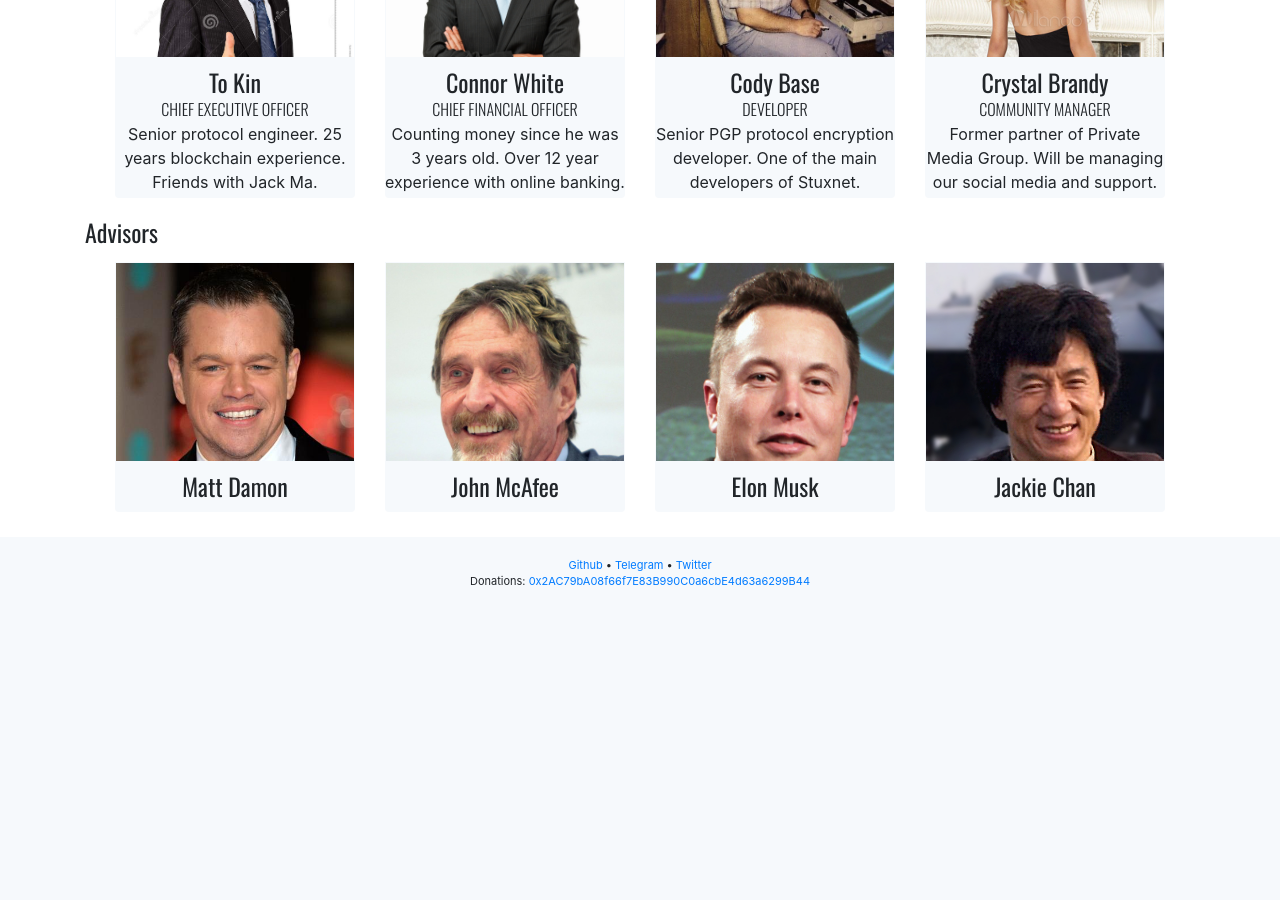
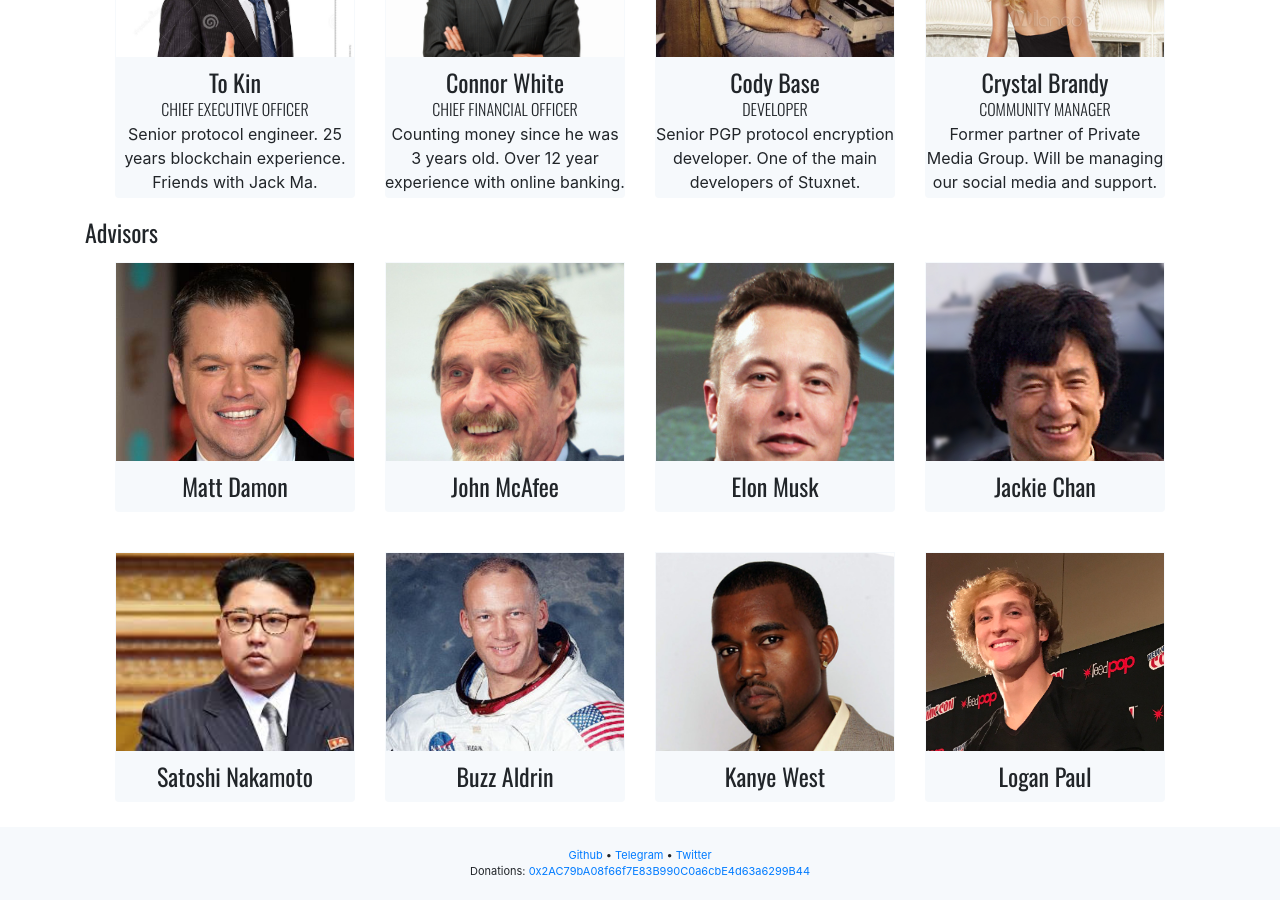
Before and after one commit to junhuac/RektICO, a Jekyll site: the page built from index.md, in a window 1280 px wide and 900 px high, scrolled down 1690 px. Built offline with Jekyll 4.4.1, drawn with Linux system fonts in a browser that asks for light colours; before the commit the page ends 2300 px from its top, so only the background shows below that.

Commit message:
new advisors added to the team

```diff
--- a/_layouts/home.html
+++ b/_layouts/home.html
@@ -208,6 +208,34 @@
                         </div>
                     </div>
                 </div>
+                <div class="col">
+                    <div class="team">
+                        <div class="member col-md-3">
+                            <div class="inner">
+                                <div class="photo" style="background: url('{{ site.url }}/img/kim.jpg')"></div>
+                                <h4 class="title">Satoshi Nakamoto</h4>
+                            </div>
+                        </div>
+                        <div class="member col-md-3">
+                            <div class="inner">
+                                <div class="photo" style="background: url('{{ site.url }}/img/buzz.jpg')"></div>
+                                <h4 class="title">Buzz Aldrin</h4>
+                            </div>
+                        </div>
+                        <div class="member col-md-3">
+                            <div class="inner">
+                                <div class="photo" style="background: url('{{ site.url }}/img/kanye.jpg')"></div>
+                                <h4 class="title">Kanye West</h4>
+                            </div>
+                        </div>
+                        <div class="member col-md-3">
+                            <div class="inner">
+                                <div class="photo" style="background: url('{{ site.url }}/img/logan.jpg')"></div>
+                                <h4 class="title">Logan Paul</h4>
+                            </div>
+                        </div>
+                    </div>
+                </div>
             </div>
         </div>
         <div class="gblock">
```
Also changed, not shown: img/buzz.jpg (added), img/kanye.jpg (added), img/kim.jpg (added), img/logan.jpg (added).
